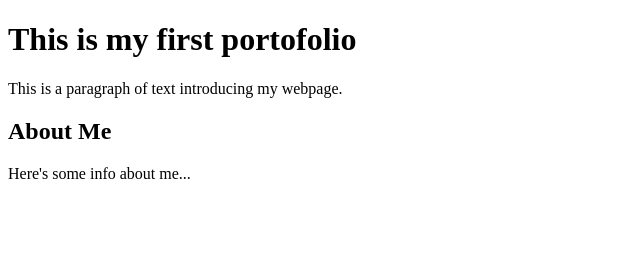
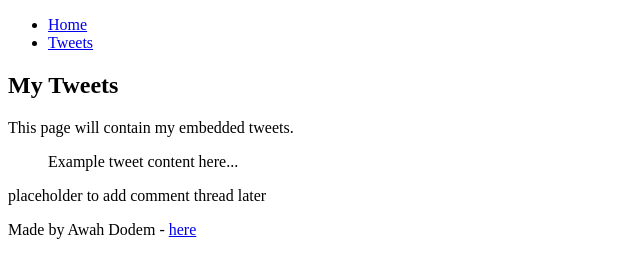
Before and after one commit to solomon1346/My_First_Portfolio, a plain HTML site: page html_basic/tweets.html in a window 1280 px wide. Shown: the whole page, without its empty margins (0-640 px from the left). Drawn offline with Linux system fonts and the light colour scheme.

Commit message:
git add html_basic/index.html html_basic/tweets.html git commit -m "Update structure: header, main, article, aside, footer" git push

```diff
--- a/html_basic/tweets.html
+++ b/html_basic/tweets.html
@@ -3,12 +3,35 @@
 <head>
     <meta charset="UTF-8">
     <meta name="viewport" content="width=device-width, initial-scale=1.0">
-    <title>My Webpage</title>
+    <title>Tweets Page</title>
 </head>
+
 <body>
-    <h1>This is my first portofolio</h1>
-    <p>This is a paragraph of text introducing my webpage.</p>
-    <h2>About Me</h2>
-    <p>Here's some info about me...</p>
+    <header>
+        <ul>
+            <li><a href="index.html">Home</a></li>
+            <li><a href="tweets.html">Tweets</a></li>
+        </ul>
+    </header>
+
+    <main>
+        <article>
+            <h1>My Tweets</h1>
+            <p>This page will contain my embedded tweets.</p>
+
+            <!-- Example Tweet Embed -->
+            <blockquote class="twitter-tweet">
+                <p>Example tweet content here...</p>
+            </blockquote>
+        </article>
+
+        <aside>
+            <p>placeholder to add comment thread later</p>
+        </aside>
+    </main>
+
+    <footer>
+        <p>Made by Awah Dodem - <a href="https://yourlink.com" target="_blank">here</a></p>
+    </footer>
 </body>
 </html>
```
Also changed, not shown: html_basic/index.html (+25 -6 lines), html_basic/base_index.html (line endings or trailing spaces).
